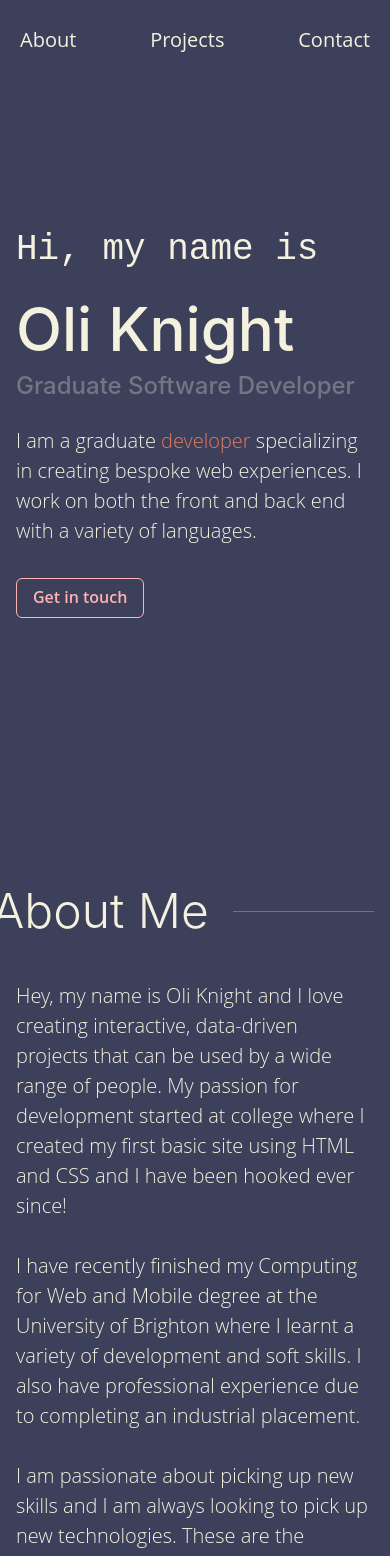
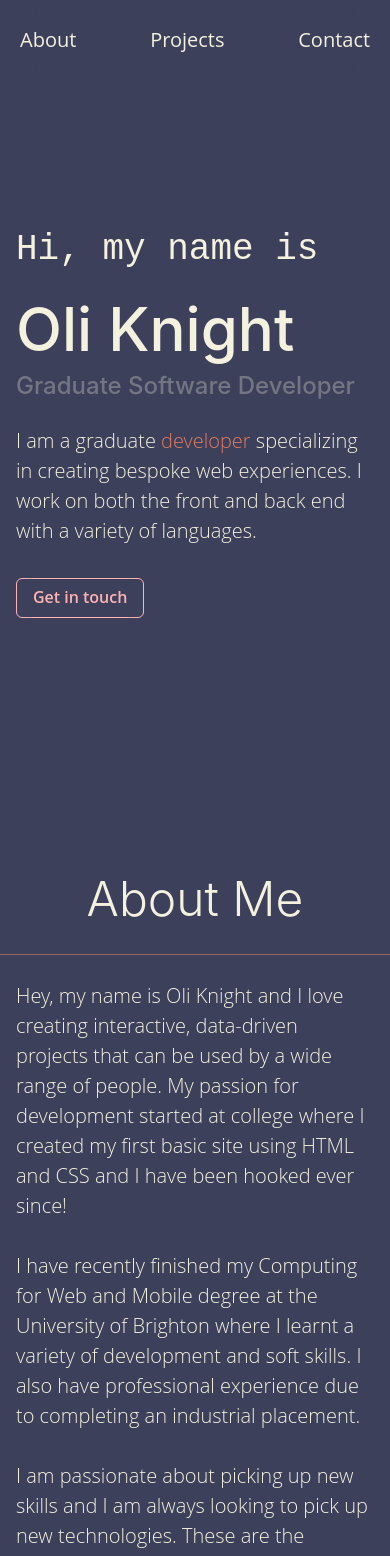
Before and after one commit to oliknight1/portfolio, a Next.js app: page / in a window 390 px wide. Shown: the top 1556 px of the page. Built offline with nearby package versions, Linux system fonts and the light colour scheme; no server answers; the database is empty.

Commit message:
Fix heading mobile styling

```diff
--- a/components/Project.tsx
+++ b/components/Project.tsx
@@ -115,7 +115,7 @@ const Project : FC<ProjectProps> = ( {
 			</Box>
 			<Flex flexDir="column" zIndex={1} w="30%">
 				<Box mb="20%" textAlign={reverse ? 'left' : 'right'} display={[ 'none', null, null, 'inline-block' ]}>
-					<Heading as="h3" fontWeight="normal" mb={1}>{title}</Heading>
+					<Heading as="h3" fontWeight="light" mb={1}>{title}</Heading>
 					<Subheading fontSize="xl" color="brand.red">{subheading}</Subheading>
 				</Box>
 				<Box
--- a/components/SubheadingDivider.tsx
+++ b/components/SubheadingDivider.tsx
@@ -4,7 +4,7 @@ import {
 import React, { FC } from 'react';
 
 const SubheadingDivider: FC<HeadingProps> = ( { children, ...props } ) => (
-	<Stack direction="row" height="75px" align="center" spacing={6} ml={-6}>
+	<Stack direction={[ 'column', null, 'row' ]} height="75px" align="center" spacing={6} ml={[ 0, null, -6 ]} justify={[ 'center', null, 'center' ]}>
 		<Heading w="fit-content" as="h2" whiteSpace="nowrap" fontSize="5xl" fontFamily="heading" fontWeight="light" {...props}>{children}</Heading>
 		<Divider orientation="horizontal" borderColor="brand.red" w="400px" />
 	</Stack>
```
